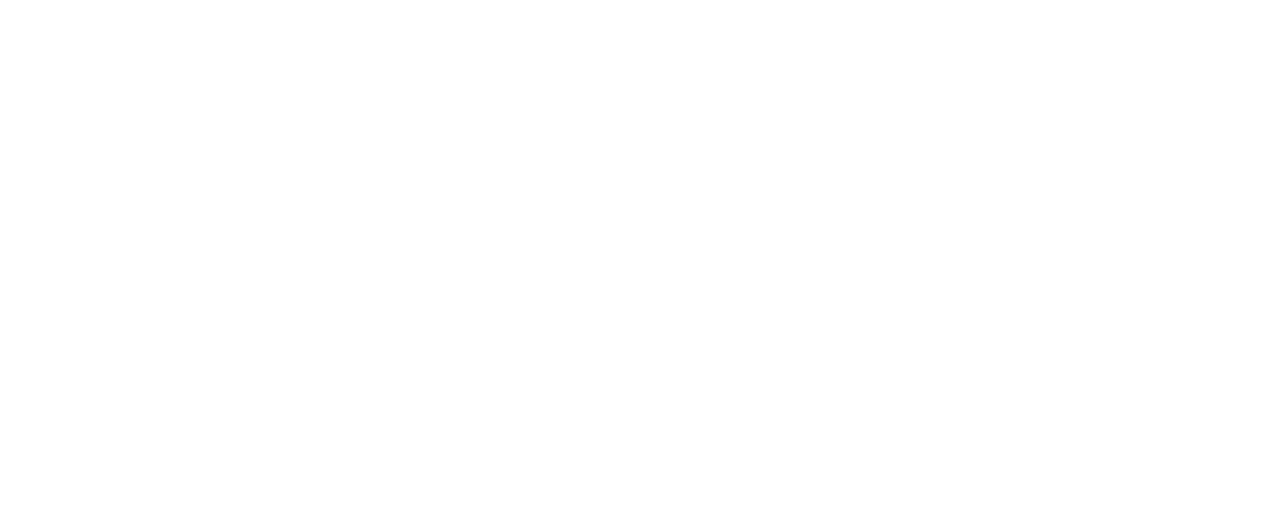
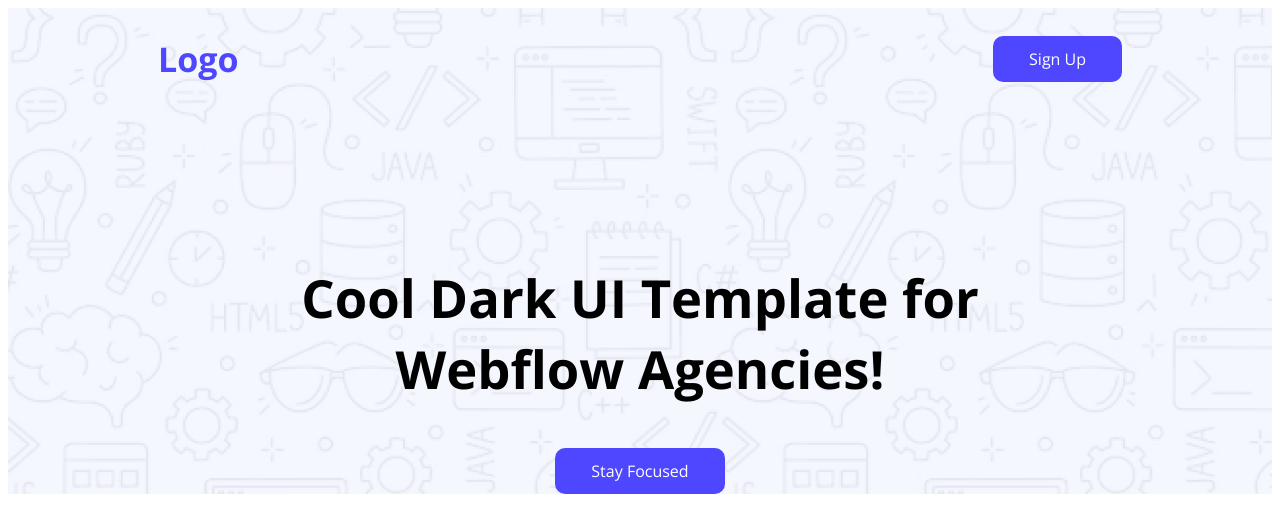
Before and after one commit to dev-rasel-parvez/Rasel-Parvez-B12-Assignment-01, a plain HTML site: page index.html in a window 1280 px wide. Drawn offline with nearby package versions, Linux system fonts and the light colour scheme.

Commit message:
Navbar Section and heroBanner Section completed

```diff
--- a/index.html
+++ b/index.html
@@ -1,11 +1,47 @@
 <!DOCTYPE html>
 <html lang="en">
+
 <head>
     <meta charset="UTF-8">
     <meta name="viewport" content="width=device-width, initial-scale=1.0">
     <title>Rasel-Parvez-B12-Assignment-01</title>
+    <link rel="preconnect" href="https://fonts.googleapis.com">
+    <link rel="preconnect" href="https://fonts.gstatic.com" crossorigin>
+    <link
+        href="https://fonts.googleapis.com/css2?family=Inter:ital,opsz,wght@0,14..32,100..900;1,14..32,100..900&family=Open+Sans:ital,wght@0,300..800;1,300..800&family=Raleway:ital,wght@0,100..900;1,100..900&display=swap"
+        rel="stylesheet">
+    <link rel="preconnect" href="https://fonts.googleapis.com">
+    <link rel="preconnect" href="https://fonts.gstatic.com" crossorigin>
+    <link
+        href="https://fonts.googleapis.com/css2?family=Inter:ital,opsz,wght@0,14..32,100..900;1,14..32,100..900&family=Open+Sans:ital,wght@0,300..800;1,300..800&display=swap"
+        rel="stylesheet">
+    <link rel="stylesheet" href="styles/style.css">
 </head>
+
 <body>
+    <header>
+        <nav>
+            <div class="navigation">
+                <h2 class="open-sans-inter">Logo</h2>
+                <a href="#"><button class="primary-button open-sans-Raleway">Sign Up</button></a>
+            </div>
+            <div class="hero-section ">
+                <div class=" open-sans-Raleway hero-tittle">
+                    <h2>Cool Dark UI Template for Webflow Agencies!</h2>
+                </div>
+                <a href="#"><button class="primary-button open-sans-Raleway">Stay Focused</button></a>
+
+            </div>
+        </nav>
+
+    </header>
+    <main>
+
+    </main>
+    <footer>
+
+    </footer>
 
 </body>
+
 </html>
--- /dev/null
+++ b/styles/style.css
@@ -0,0 +1,64 @@
+/* Inter font */
+.open-sans-inter {
+  font-family: "Open Sans", sans-serif;
+  font-optical-sizing: auto;
+  font-style: normal;
+  font-variation-settings:
+    "wdth" 100;
+}
+
+/* Raleway font */
+.open-sans-Raleway {
+  font-family: "Open Sans", sans-serif;
+  font-optical-sizing: auto;
+  font-style: normal;
+  font-variation-settings:
+    "wdth" 100;
+}
+
+/* common style */
+
+
+/* navigation style */
+nav{
+    background-image: url(../Assets/Hero-bg.png);
+}
+
+.navigation {
+  display: flex;
+  justify-content: space-between;
+  align-items: center;
+  margin: 0 150px;
+}
+
+.navigation h2{
+    font-size: 34px;
+    color: #4E47FF;
+}
+
+.primary-button {
+  font-size: 16px;
+  color: white;
+  background-color: #4E47FF;
+  padding:  12px 36px;
+  border: none;
+  border-radius: 10px;
+  cursor: pointer;
+}
+
+.primary-button:hover {
+  background-color: #3b36cc;
+  box-shadow: 0 4px 12px rgba(78, 71, 255, 0.4);
+  transform: translateY(-0.9px);
+  transition: all 0.2s ease-in-out;
+}
+
+/* hero-section design */
+.hero-section {
+    text-align: center;
+    margin: 152px 267.5px;
+}
+.hero-tittle{
+    font-size: 35px;
+    font-weight: bold;
+}
```
Also changed, not shown: Assets/Hero-bg.png (added), Assets/avatar.png (added), Assets/icon-star.png (added), Assets/wc-big.png (added), Assets/wc-mini.png (added).
